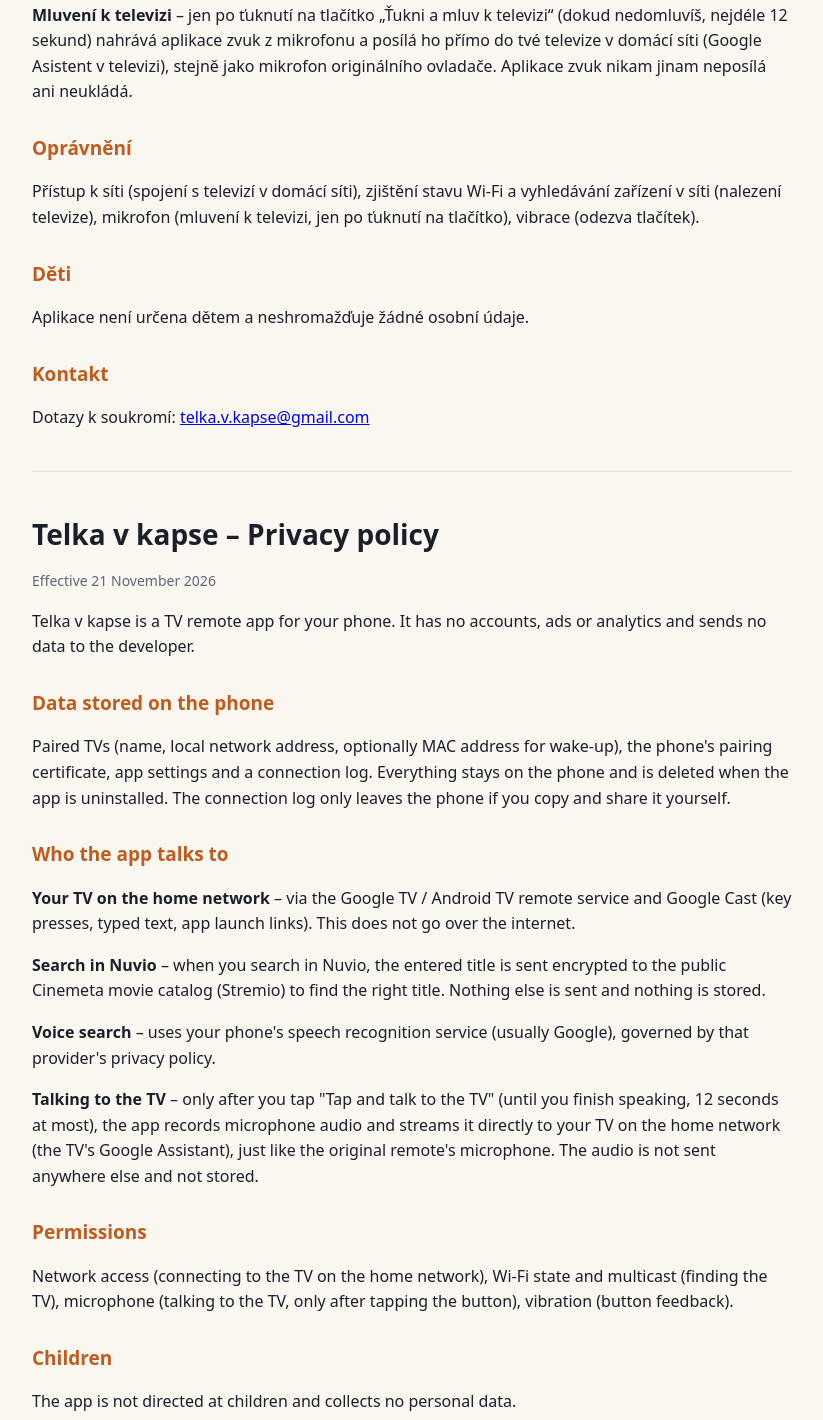
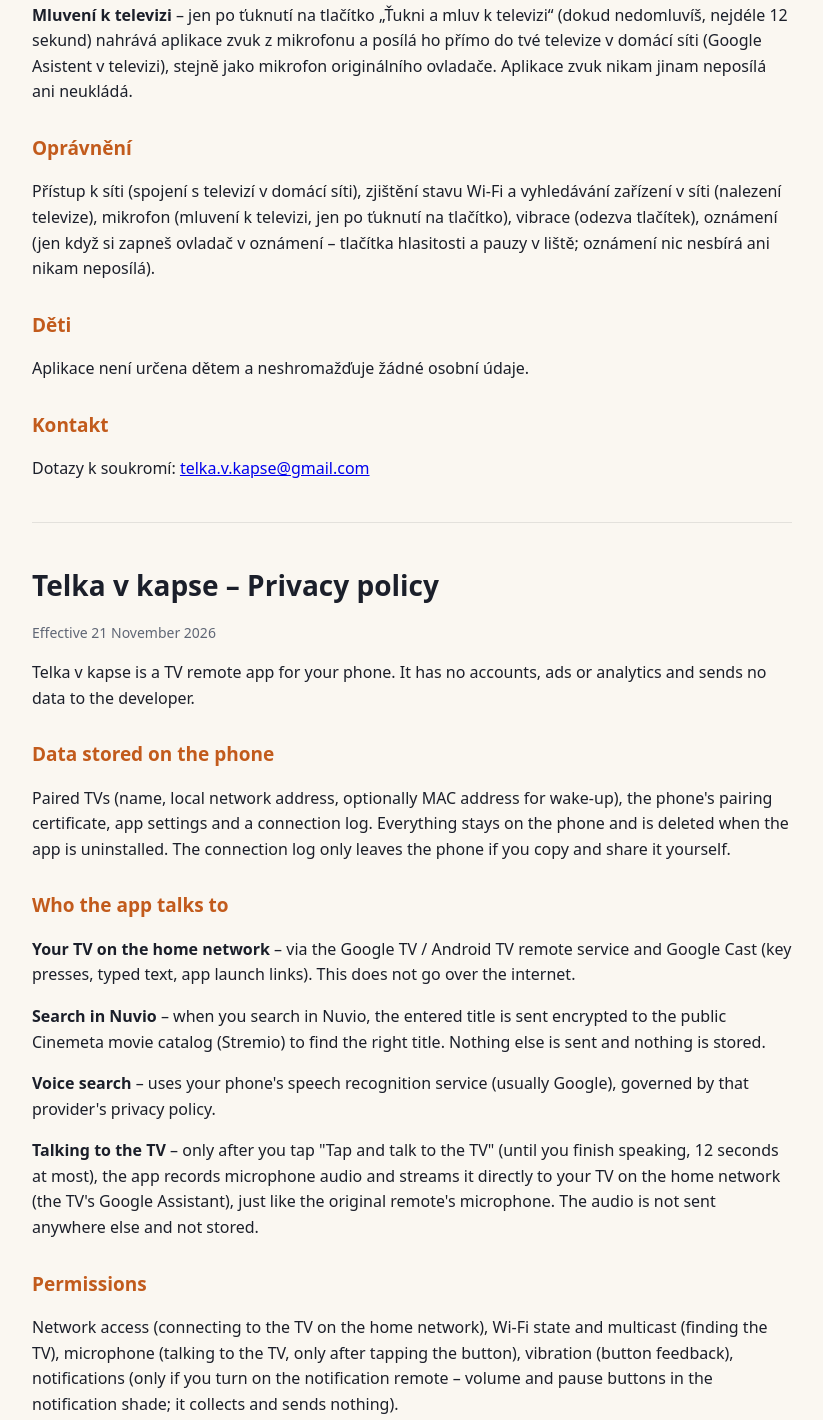
Before and after one commit to jarmilprdel11/telka-v-kapse-web, a plain HTML site: page soukromi.html in a window 1280 px wide. Shown: the part 656-2076 px from the top of the page, without its empty margins (228-1051 px from the left). Drawn offline with Linux system fonts and the light colour scheme.

Commit message:
Ovladac v oznameni a dlazdice: web, texty pro obchod, zasady soukromi, README
Co-Authored-By: Claude Opus 5.5 <noreply@anthropic.com>
Claude-Session: https://claude.ai/code/session_01KJu49yhVo3MkmWoEbwK1KY

```diff
--- a/soukromi.html
+++ b/soukromi.html
@@ -29,7 +29,7 @@
 <p><b>Mluvení k televizi</b> – jen po ťuknutí na tlačítko „Ťukni a mluv k televizi“ (dokud nedomluvíš, nejdéle 12 sekund) nahrává aplikace zvuk z mikrofonu a posílá ho přímo do tvé televize v domácí síti (Google Asistent v televizi), stejně jako mikrofon originálního ovladače. Aplikace zvuk nikam jinam neposílá ani neukládá.</p>
 
 <h2>Oprávnění</h2>
-<p>Přístup k síti (spojení s televizí v domácí síti), zjištění stavu Wi-Fi a vyhledávání zařízení v síti (nalezení televize), mikrofon (mluvení k televizi, jen po ťuknutí na tlačítko), vibrace (odezva tlačítek).</p>
+<p>Přístup k síti (spojení s televizí v domácí síti), zjištění stavu Wi-Fi a vyhledávání zařízení v síti (nalezení televize), mikrofon (mluvení k televizi, jen po ťuknutí na tlačítko), vibrace (odezva tlačítek), oznámení (jen když si zapneš ovladač v oznámení – tlačítka hlasitosti a pauzy v liště; oznámení nic nesbírá ani nikam neposílá).</p>
 
 <h2>Děti</h2>
 <p>Aplikace není určena dětem a neshromažďuje žádné osobní údaje.</p>
@@ -50,7 +50,7 @@
 <p><b>Voice search</b> – uses your phone's speech recognition service (usually Google), governed by that provider's privacy policy.</p>
 <p><b>Talking to the TV</b> – only after you tap "Tap and talk to the TV" (until you finish speaking, 12 seconds at most), the app records microphone audio and streams it directly to your TV on the home network (the TV's Google Assistant), just like the original remote's microphone. The audio is not sent anywhere else and not stored.</p>
 <h2>Permissions</h2>
-<p>Network access (connecting to the TV on the home network), Wi-Fi state and multicast (finding the TV), microphone (talking to the TV, only after tapping the button), vibration (button feedback).</p>
+<p>Network access (connecting to the TV on the home network), Wi-Fi state and multicast (finding the TV), microphone (talking to the TV, only after tapping the button), vibration (button feedback), notifications (only if you turn on the notification remote – volume and pause buttons in the notification shade; it collects and sends nothing).</p>
 <h2>Children</h2>
 <p>The app is not directed at children and collects no personal data.</p>
 <h2>Contact</h2>
```
Also changed, not shown: index.html (+1 -0 lines).
